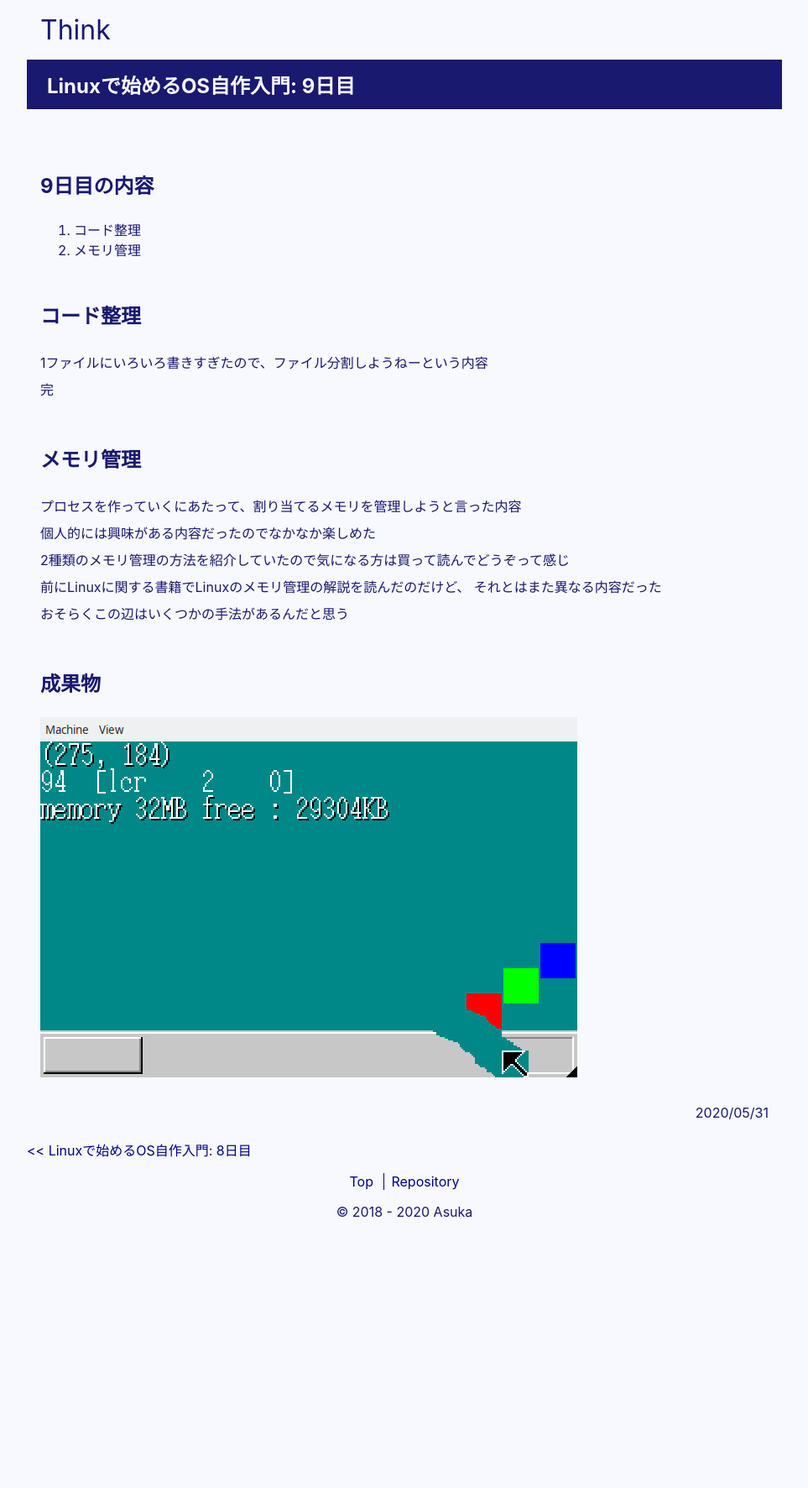
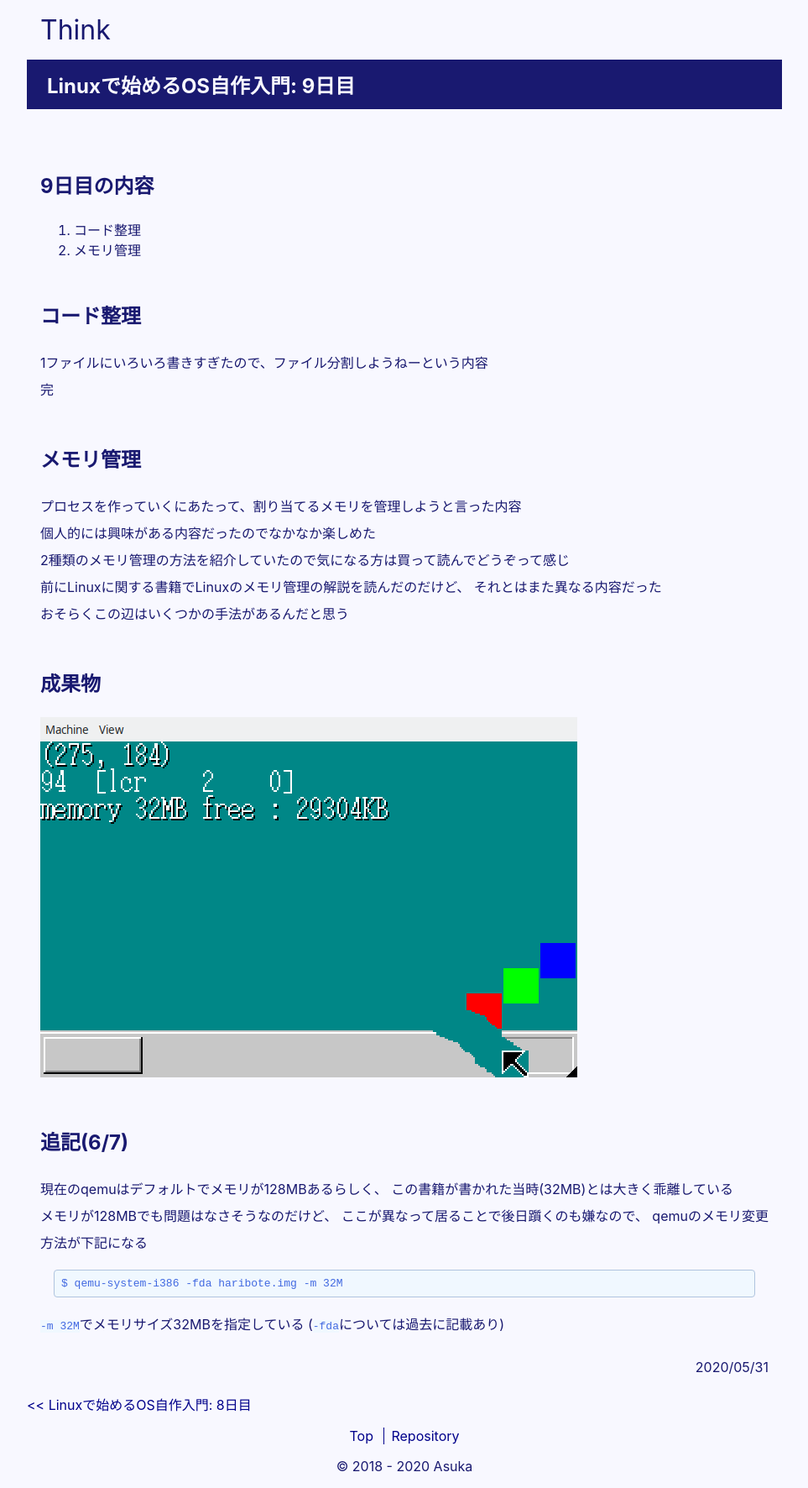
Before and after one commit to a-skua/a-skua.github.io, a Jekyll site: the page built from _posts/2020-05-31-harib_os_9day.md, in a window 1280 px wide. Shown: the whole page at 84% size, without its empty margins (158-1121 px from the left). Built offline with Jekyll 4.4.1, drawn with Linux system fonts in a browser that asks for light colours; before the commit the page ends 1469 px from its top, so only the background shows below that.

Commit message:
fix article

````diff
--- a/_posts/2020-05-31-harib_os_9day.md
+++ b/_posts/2020-05-31-harib_os_9day.md
@@ -23,3 +23,15 @@ categories:
 
 ## 成果物
 ![OSの画面]({{ site.url }}/assets/img/posts/2020-05-31-os_9day.png)
+
+## 追記(6/7)
+現在のqemuはデフォルトでメモリが128MBあるらしく、
+この書籍が書かれた当時(32MB)とは大きく乖離している
+メモリが128MBでも問題はなさそうなのだけど、
+ここが異なって居ることで後日躓くのも嫌なので、
+qemuのメモリ変更方法が下記になる
+```shell
+$ qemu-system-i386 -fda haribote.img -m 32M
+```
+`-m 32M`でメモリサイズ32MBを指定している
+(`-fda`については過去に記載あり)
````
